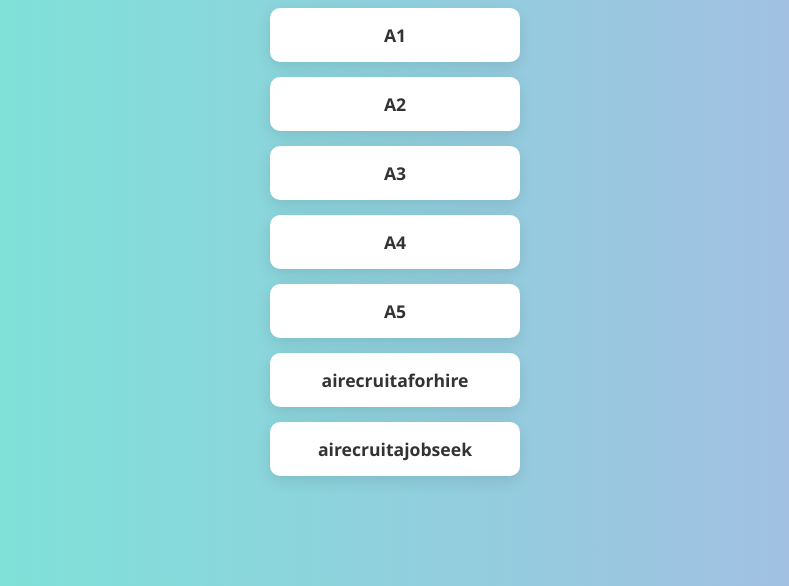
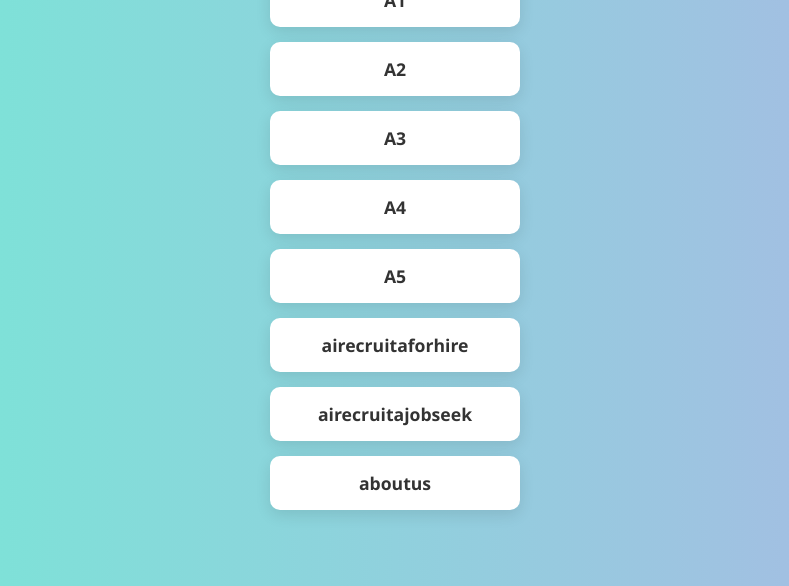
Before and after one commit to hafsasaniya23/airecruitawebsite, a plain HTML site: page index.html in a window 1280 px wide. Shown: the part 214-800 px from the top of the page, without its empty margins (245-1034 px from the left). Drawn offline with Linux system fonts and the light colour scheme.

Commit message:
Update index.html

```diff
--- a/index.html
+++ b/index.html
@@ -64,6 +64,7 @@
     <a href="a5.html" class="button">A5</a>
     <a href="airecuritaforhire.html" class="button">airecruitaforhire</a>
     <a href="airecuitajobseek.html" class="button">airecruitajobseek</a>
+    <a href="airecruitaaboutus.html" class="button">aboutus</a>
   </div>
 
 </body>
```
